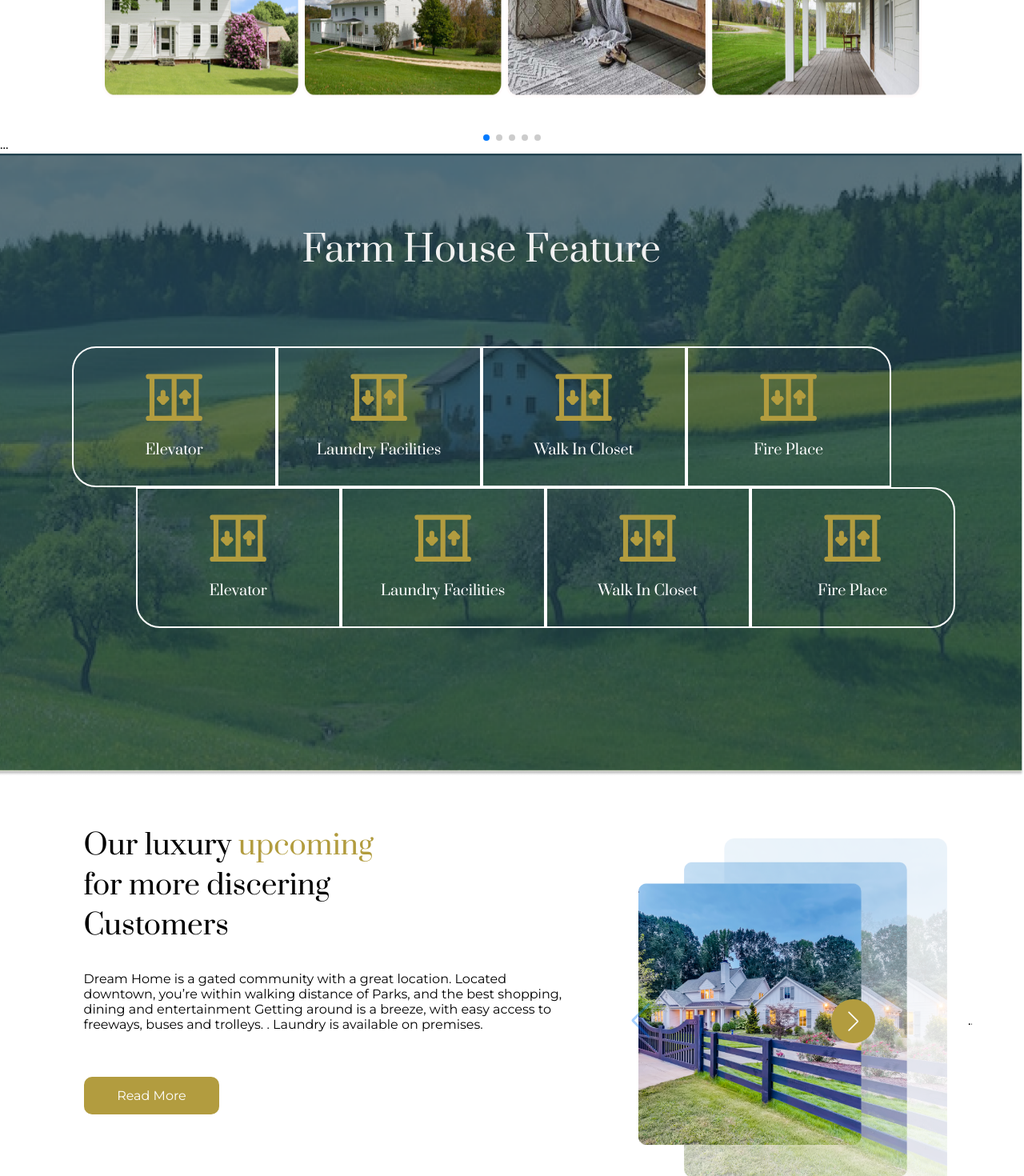
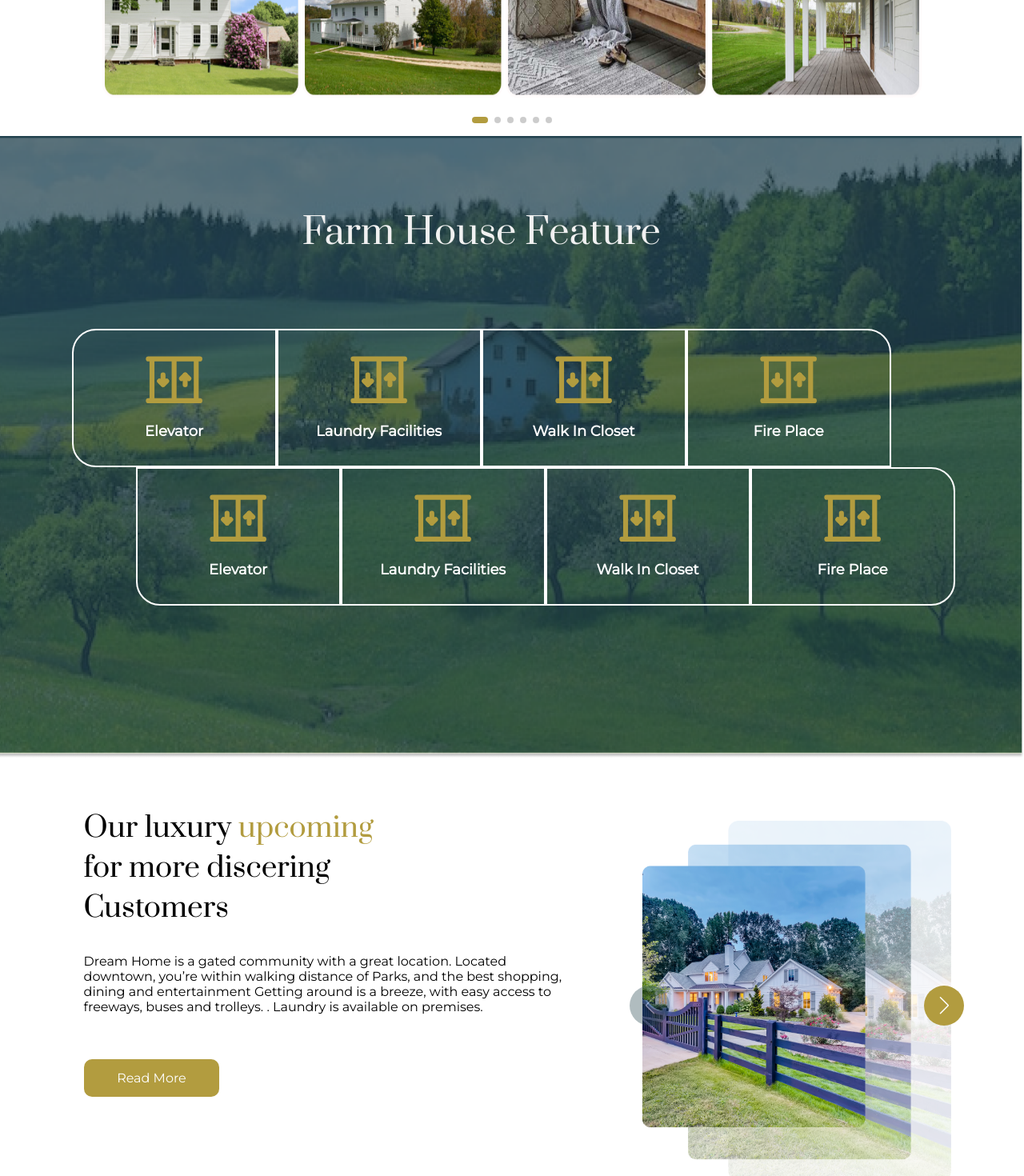
Before and after one commit to mbilalkhalidofficial/Oakland-greens, a React (Vite) app: page / in a window 1280 px wide. Shown: the part 2820-4290 px from the top of the page at 80% size. Built offline with nearby package versions, Linux system fonts and the light colour scheme.

Commit message:
navigation

```diff
--- a/src/components/Header.jsx
+++ b/src/components/Header.jsx
@@ -11,7 +11,7 @@ import map from "../assets/map.svg";
 import map2 from "../assets/map2.svg";
 import farmbackground from "../assets/farm-background.png";
 import { Menu, X } from "react-feather";
-import Reveal from "react-reveal/Reveal";
+
 import first from "../assets/first.svg";
 import first2 from "../assets/first2.svg";
 import first3 from "../assets/first3.svg";
@@ -61,6 +61,7 @@ export default function Header() {
                   alt=""
                 />
               </div>
+
               {active ? (
                 <div
                   navigate={navigate}
@@ -80,9 +81,9 @@ export default function Header() {
                 }}
               >
                 {active ? (
-                  <X width={30} color="#b29c3f" />
+                  <X width={30} color="red" />
                 ) : (
-                  <Menu width={30} color="#b29c3f" />
+                  <Menu width={30} color="red" />
                 )}
               </button>
             </div>
@@ -206,7 +207,7 @@ export default function Header() {
         </div>
       </div>
 
-      <div className="about__section">
+      <div id="first__section__header" className="about__section">
         <div className="about__section__weaper">
           <div className="about__section__firstentry">
             <div className="about__section__firstentry__top__img">
@@ -313,7 +314,7 @@ export default function Header() {
               has been the industry.
             </div>
           </div>
-          <div className="about__section__thirdentry__buttom">Contact Us</div>
+          <div className="farm__house__content__left__button">Contact Us</div>
         </div>
       </div>
 
@@ -341,85 +342,11 @@ export default function Header() {
         <SwiperSlide className="farmhouse__swiper">
           <img className="farmhouse__swiper__picture" src={swiperpic} alt="" />
         </SwiperSlide>
-        ...
+        <SwiperSlide className="farmhouse__swiper">
+          <img className="farmhouse__swiper__picture" src={swiperpic} alt="" />
+        </SwiperSlide>
       </Swiper>
 
-      {/* <div className="farm__house__feature">
-        <div className="farm__house__feature__section">
-          <div className="farm__house__feature__section__heading">
-            Farm House Feature
-          </div>
-
-          <div className="farm__house__feature__section__waeaper">
-            <div className="farm__house__feature__section__waeaper__svg__two">
-              <div className="farm__house__feature__section__waeaper__svg">
-                <img
-                  className="farm__house__feature__section__waeaper__image"
-                  src={first}
-                  alt=""
-                />
-              </div>
-
-              <div className="farm__house__feature__section__waeaper__svg22">
-                <img
-                  className="farm__house__feature__section__waeaper__images"
-                  src={first23}
-                  alt=""
-                />
-                <div className="s">sds</div>
-              </div>
-            </div>
-            <div className="farm__house__feature__section__waeaper__svg__two">
-              <div className="farm__house__feature__section__waeaper__svg">
-                <img
-                  className="farm__house__feature__section__waeaper__image"
-                  src={first2}
-                  alt=""
-                />
-              </div>
-              <div className="farm__house__feature__section__waeaper__svg22">
-                <img
-                  className="farm__house__feature__section__waeaper__images"
-                  src={first23}
-                  alt=""
-                />
-              </div>
-            </div>
-            <div className="farm__house__feature__section__waeaper__svg__two">
-              <div className="farm__house__feature__section__waeaper__svg">
-                <img
-                  className="farm__house__feature__section__waeaper__image"
-                  src={first}
-                  alt=""
-                />
-              </div>
-              <div className="farm__house__feature__section__waeaper__svg22">
-                <img
-                  className="farm__house__feature__section__waeaper__images"
-                  src={first23}
-                  alt=""
-                />
-              </div>
-            </div>
-            <div className="farm__house__feature__section__waeaper__svg__two">
-              <div className="farm__house__feature__section__waeaper__svg">
-                <img
-                  className="farm__house__feature__section__waeaper__image"
-                  src={first}
-                  alt=""
-                />
-              </div>
-              <div className="farm__house__feature__section__waeaper__svg22">
-                <img
-                  className="farm__house__feature__section__waeaper__images"
-                  src={first23}
-                  alt=""
-                />
-              </div>
-            </div>
-          </div>
-        </div>
-      </div> */}
       <section className="Form__House">
         <div className="farm__background">
           <img src={farmbackground} alt="farmbackground " />
--- a/src/screens/index.jsx
+++ b/src/screens/index.jsx
@@ -2,13 +2,12 @@ import React from "react";
 import map from "../assets/map.png";
 import luxury from "../assets/luxury.png";
 
-import { Navigation, Pagination, A11y } from "swiper";
+import { Navigation, A11y } from "swiper";
 
 import { Swiper, SwiperSlide } from "swiper/react";
 // Import Swiper styles
 import "swiper/css";
 import "swiper/css/navigation";
-import "swiper/css/pagination";
 
 export default function index() {
   return (
@@ -32,7 +31,7 @@ export default function index() {
             <Swiper
               className="z"
               // install Swiper modules
-              modules={[Navigation, Pagination, A11y]}
+              modules={[Navigation, A11y]}
               spaceBetween={50}
               slidesPerView={1}
               navigation
@@ -88,7 +87,6 @@ export default function index() {
                   </div>
                 </div>
               </SwiperSlide>
-              ...
             </Swiper>
           </div>
         </div>
--- a/src/styles/global.scss
+++ b/src/styles/global.scss
@@ -611,10 +611,13 @@ figure {
   top: 15%;
   left: -3%;
 }
+
 .farm__house__content__one__heading {
   color: #fff;
   font-size: 18px;
   padding-top: 1em;
+  font-weight: 600;
+  font-family: "Montserrat", sans-serif;
 }
 .farm__house__content__one {
   width: 20%;
@@ -697,8 +700,10 @@ figure {
   border: #b29c3f 2px solid;
   transition: all 0.3s ease-in-out;
 }
-.farm__house__content__two:hover .farm__house__content__one__svg svg {
-  fill: #fff;
+.farm__house__content__two:hover {
+  .farm__house__content__ones__svg {
+    fill: #fff;
+  }
 }
 .farm__house__content__three:hover {
   background-color: #b29c3f;
@@ -714,7 +719,7 @@ figure {
   transition: all 0.3s ease-in-out;
 }
 .farm__house__content__four:hover .farm__house__content__one__svg svg {
-  fill: #fff;
+  fill: white;
 }
 .farm__house__content__five:hover {
   background-color: #b29c3f;
@@ -851,16 +856,50 @@ figure {
 //   color: white !important;
 //   font-size: 2px !important;
 // }
-.swiper-button-next:after,
-.swiper-rtl .swiper-button-prev:after {
+// .swiper-button-next:after,
+// .swiper-button-prev:after {
+//   background-color: #b29c3f !important;
+//   padding: 15px 21px;
+//   margin-right: 10em;
+//   border-radius: 80px;
+//   color: white !important;
+//   font-size: 25px;
+//   color: white !important;
+// }
+
+// .swiper-button-prev {
+//   background-color: #b29c3f;
+//   background-color: #b29c3f;
+//   // right: 10px;
+//   padding: 32px;
+
+//   font-size: 12px;
+//   border-radius: 50px;
+//   color: white !important;
+//   fill: black !important;
+//   stroke: black !important;
+// }
+.swiper-button-next,
+.swiper-button-prev {
   background-color: #b29c3f !important;
-  padding: 15px 21px;
-  margin-right: 10em;
-  border-radius: 80px;
+  width: 50px !important;
+  height: 50px !important;
   color: white !important;
-  font-size: 25px;
+  padding: 1em !important;
+  border-radius: 50px !important;
 }
-
+.swiper-button-next::after,
+.swiper-button-prev::after {
+  scale: 0.5;
+}
+.swiper-button-disabled {
+  background-color: #1f4149 !important;
+}
+.swiper-pagination-bullet-active {
+  background-color: #b29c3f !important;
+  width: 20px !important;
+  border-radius: 20px !important;
+}
 @media (max-width: 1450px) {
   .farmhouse__swiper__picture {
     width: 80%;
```
Also changed, not shown: src/assets/backs.svg (added), src/assets/backss.svg (added).
